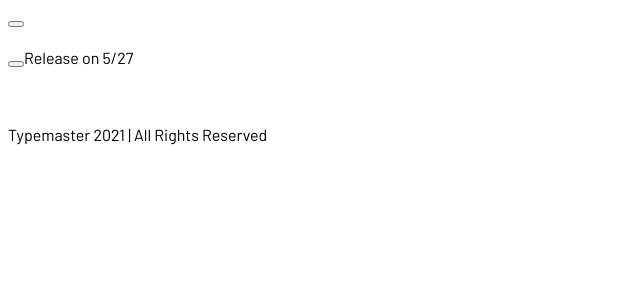
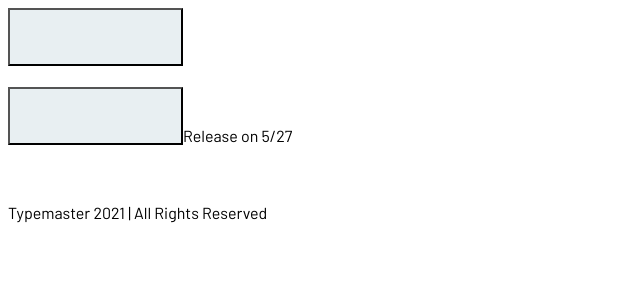
Before and after one commit to Ramaj57/typemaster-pre-launch-landing-page, an Angular app: page / in a window 1280 px wide. Shown: the top 300 px of the page, without its empty margins (0-640 px from the left). Built offline with nearby package versions, Linux system fonts and the light colour scheme.

Commit message:
changed name of variable

```diff
--- a/src/app/preorder-button/preorder-button.component.css
+++ b/src/app/preorder-button/preorder-button.component.css
@@ -0,0 +1,5 @@
+button{
+    width:10.94rem;
+    height:3.625rem;
+    background-color:var(--btn1-blank);
+}
--- a/src/styles.css
+++ b/src/styles.css
@@ -5,11 +5,11 @@
   margin: 0;
   padding: 0;
   font-family: 'barlow', sans-serif;
-  --blank-space: #e8eff2;
+  --btn1-blank: #e8eff2;
   --paragraph: #7b8bad;
-  --heading-btnHover: #162542;
-  --btn-icon: #f16718;
-  --btn-hover: #ff9b62;
+  --heading-btn1Hover: #162542;
+  --btn2-Icon: #f16718;
+  --btn2Hover: #ff9b62;
 }
 
 /* medium is font-weight 500
```
